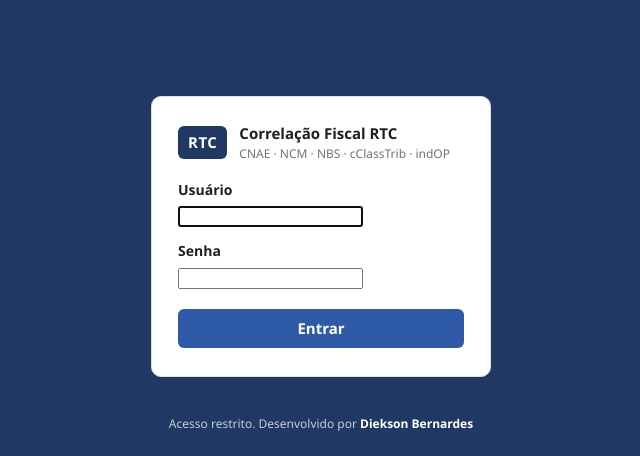
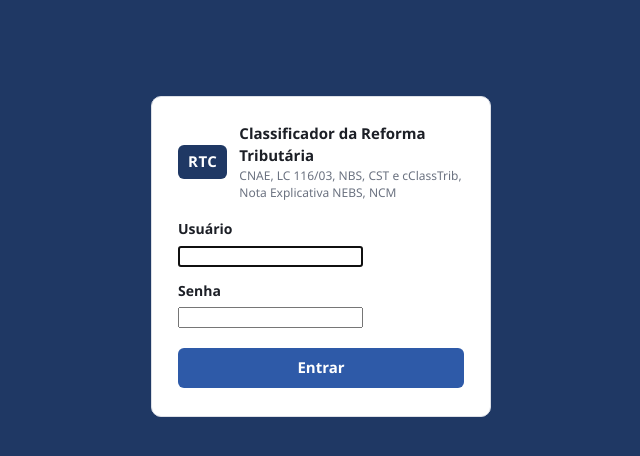
Before and after one commit to diekson-bernardes/NCM-CCLASSTRIB-NBS, a Flask app: page /entrar in a window 1280 px wide. Shown: the top 456 px of the page, without its empty margins (319-959 px from the left). Run offline with Flask 3, Linux system fonts and the light colour scheme; parts of the project's set-up code (start-up, migrations or seed data) failed here and were passed over.

Commit message:
Renomeia a ferramenta para Classificador da Reforma Tributaria
- titulo e subtitulo no cabecalho de todas as telas, na aba do navegador e na
  tela de login
- apresentacao (tela do site e versao avulsa do cliente) com o novo titulo e o
  subtitulo em destaque
- README alinhado ao mesmo nome

Subtitulo: CNAE, LC 116/03, NBS, CST e cClassTrib, Nota Explicativa NEBS, NCM

Co-Authored-By: Claude Opus 5 <noreply@anthropic.com>

```diff
--- a/app/static/estilo.css
+++ b/app/static/estilo.css
@@ -299,3 +299,8 @@ body.tela-login { background: var(--azul); }
   background: #fafbfd; border: 1px solid var(--borda); border-radius: 8px;
   padding: 14px 16px; margin-bottom: 10px;
 }
+
+.subtitulo-ferramenta {
+  font-family: Consolas, ui-monospace, monospace; font-size: 13px;
+  color: var(--azul-claro); margin: 0 0 10px;
+}
--- a/app/templates/apresentacao.html
+++ b/app/templates/apresentacao.html
@@ -7,7 +7,8 @@
   <header class="cartao capa">
     <div>
       <p class="eyebrow">Relatório de apresentação</p>
-      <h1>Correlação Fiscal RTC</h1>
+      <h1>Classificador da Reforma Tributária</h1>
+      <p class="subtitulo-ferramenta">CNAE, LC 116/03, NBS, CST e cClassTrib, Nota Explicativa NEBS, NCM</p>
       <p class="linha-fina">
         Ferramenta que parte do cartão CNPJ ou de um código NCM e devolve o enquadramento
         no IBS/CBS — item da LC 116/03, NBS, indOP e cClassTrib — sempre com a fonte
--- a/app/templates/base.html
+++ b/app/templates/base.html
@@ -3,7 +3,7 @@
 <head>
   <meta charset="utf-8">
   <meta name="viewport" content="width=device-width, initial-scale=1">
-  <title>{% block titulo %}Correlacao Fiscal RTC{% endblock %}</title>
+  <title>{% block titulo %}Classificador da Reforma Tributária{% endblock %}</title>
   <link rel="stylesheet" href="{{ url_for('static', filename='estilo.css') }}">
 </head>
 <body>
@@ -11,8 +11,8 @@
     <div class="marca">
       <span class="logo">RTC</span>
       <div>
-        <strong>Correlação CNAE → NBS → cClassTrib → indOP → LC 116/03</strong>
-        <small>Reforma Tributária do Consumo — IBS/CBS (LC 214/2025)</small>
+        <strong>Classificador da Reforma Tributária</strong>
+        <small>CNAE, LC 116/03, NBS, CST e cClassTrib, Nota Explicativa NEBS, NCM</small>
       </div>
     </div>
     <nav>
--- a/app/templates/login.html
+++ b/app/templates/login.html
@@ -3,7 +3,7 @@
 <head>
   <meta charset="utf-8">
   <meta name="viewport" content="width=device-width, initial-scale=1">
-  <title>Entrar — Correlação Fiscal RTC</title>
+  <title>Entrar — Classificador da Reforma Tributária</title>
   <link rel="stylesheet" href="{{ url_for('static', filename='estilo.css') }}">
 </head>
 <body class="tela-login">
@@ -12,8 +12,8 @@
       <div class="marca-login">
         <span class="logo">RTC</span>
         <div>
-          <strong>Correlação Fiscal RTC</strong>
-          <small>CNAE · NCM · NBS · cClassTrib · indOP</small>
+          <strong>Classificador da Reforma Tributária</strong>
+          <small>CNAE, LC 116/03, NBS, CST e cClassTrib, Nota Explicativa NEBS, NCM</small>
         </div>
       </div>
 
```
Also changed, not shown: Docs/apresentacao.html (+9 -2 lines), README.md.
